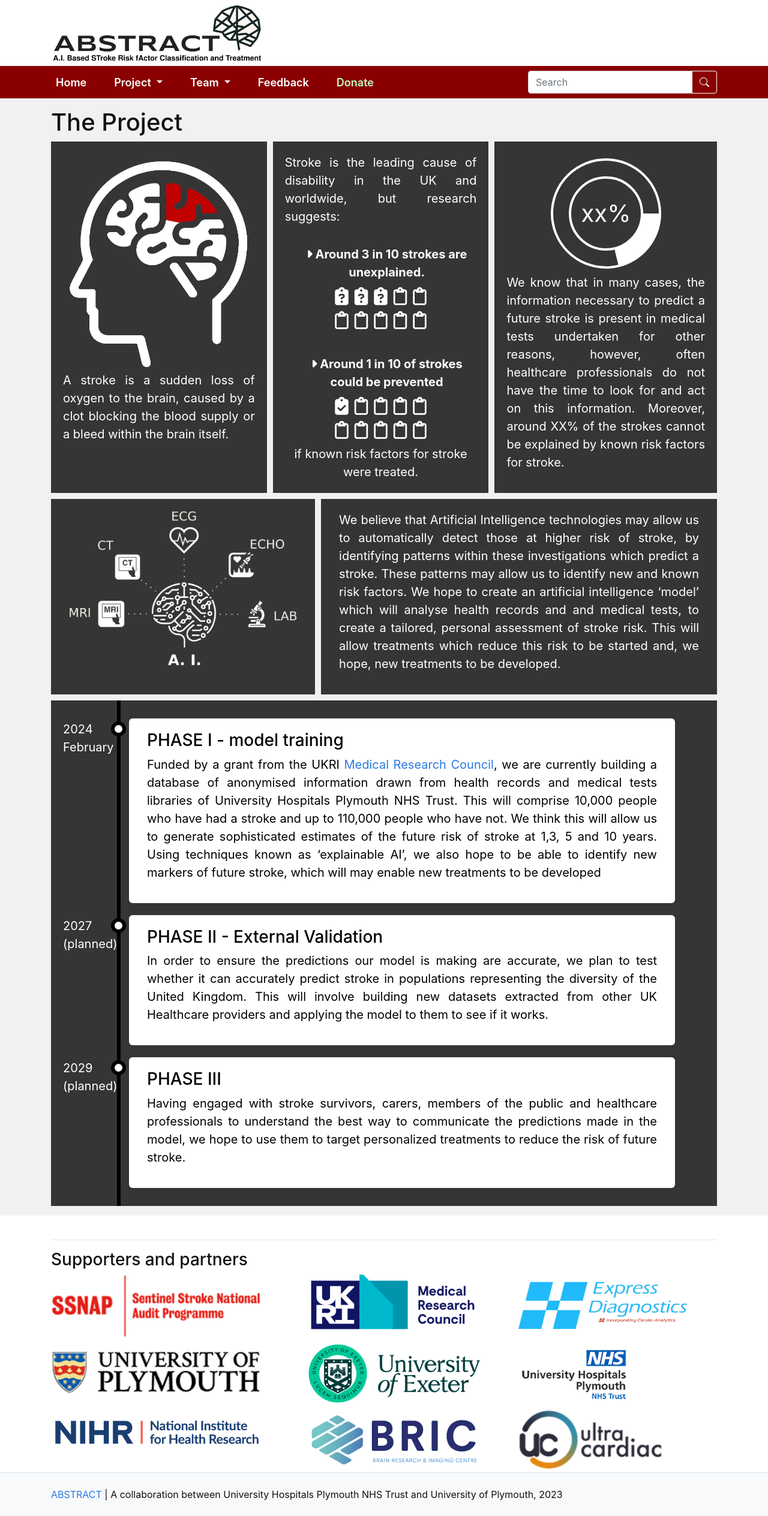
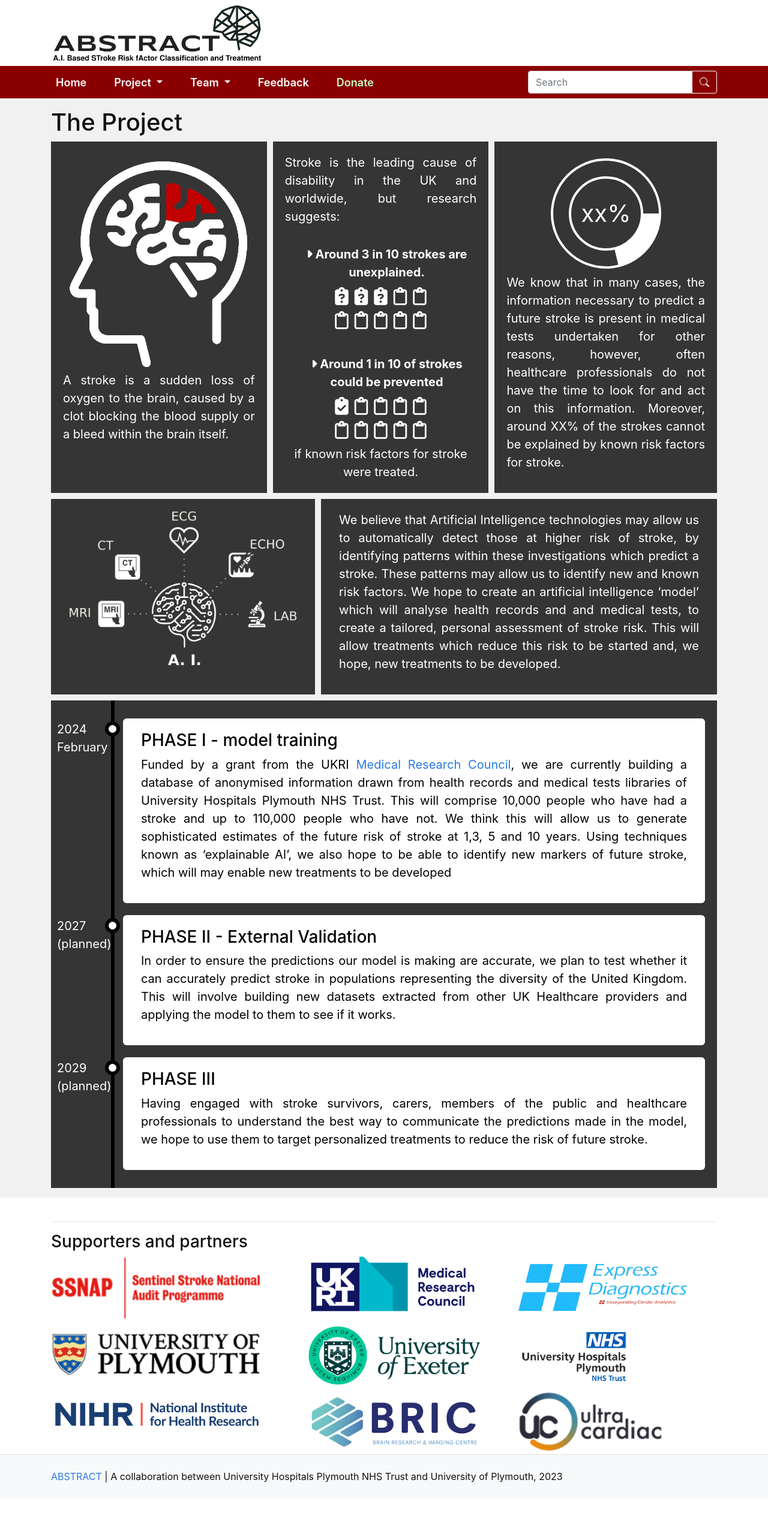
Before and after one commit to plymouth-neuroimaging/abstractstudy.github.io, a Jekyll site: the page built from pages/the_project.md, in a window 1280 px wide. Shown: the whole page at 60% size. Built offline with Jekyll 4.4.1, drawn with Linux system fonts in a browser that asks for light colours; after the commit the page ends 2498 px from its top, so only the background shows below that.

Commit message:
for narrow screen

```diff
--- a/_includes/project.html
+++ b/_includes/project.html
@@ -1,12 +1,12 @@
 <div class="infographic-row">
-    <div class="infographic-section" style="width: 33%;">
+    <div class="infographic-section infogrphic-r11">
         <img src="/assets/img/infographic_project_stroke.png" style="width: 100%; max-width: 100%; height: auto;">
         <p> A stroke is a sudden loss of oxygen to the brain, caused by a clot blocking the blood supply or a bleed
             within the brain itself.</p>
     </div>
 
-    <div class="infographic-section"
-        style="width: 33%; display: flex; flex-direction: column; justify-content: space-between;">
+    <div class="infographic-section infogrphic-r12"
+        style="display: flex; flex-direction: column; justify-content: space-between;">
         <div class="part-1">
             Stroke is the leading cause of disability in the UK and worldwide, but research suggests:
         </div>
@@ -18,9 +18,9 @@
                     unexplained.
                 </strong>
                 <div class="icon-array">
-                    <!--  <i class="fa-solid fa-clipboard-question"></i>
-                    <i class="fa-solid fa-clipboard-question"></i>
-                    <i class="fa-solid fa-clipboard-question"></i>
+                    <!--  <i class="fas fa-user"></i>
+                    <i class="fas fa-user"></i>
+                    <i class="fas fa-user"></i>
                     <i class="far fa-user"></i>
                     <i class="far fa-user"></i>
                     <i class="far fa-user"></i>
@@ -82,8 +82,8 @@
         </div>
     </div>
 
-    <div class="infographic-section"
-        style="width: 34%; display: flex; flex-direction: column; justify-content: space-between; ">
+    <div class="infographic-section infogrphic-r13"
+        style="display: flex; flex-direction: column; justify-content: space-between; ">
         <svg viewBox="0 0 100 100" width="200" height="200" style="align-self: center;">
 
             <circle cx="50" cy="50" r="45" fill="none" stroke="#fff" stroke-width="2" />
@@ -107,14 +107,14 @@
 
 
 <div class="infographic-row">
-    <div class="infographic-section" style="width: 40%;">
+    <div class="infographic-section infogrphic-r21">
         <div class="infographic-sub-row">
             <div class="infographic-sub-section">
                 <img src="/assets/img/project_infographic_ai.png" style="width: 100%; max-width: 100%; height: auto;">
             </div>
         </div>
     </div>
-    <div class="infographic-section" style="width: 60%;">
+    <div class="infographic-section infogrphic-r22">
         <div class="infographic-sub-row">
             <div class="infographic-sub-section">
                 <p>We believe that Artificial Intelligence technologies may allow us to automatically detect
@@ -145,7 +145,7 @@
     <div class="timeline-container">
         <div class="timeline-content">
             <div class="timeline-date">2024 <br> February </div> <!-- Add this line for the date -->
-            <h3>PHASE I - model training</h3>
+            <h3 class="timeline-content-title">PHASE I - model training</h3>
             <p>Funded by a grant from the UKRI <a href="https://www.ukri.org/councils/mrc/">Medical Research
                     Council</a>, we are
                 currently building a database of anonymised information drawn from health records and medical tests
@@ -162,7 +162,7 @@
     <div class="timeline-container">
         <div class="timeline-content">
             <div class="timeline-date">2027 <br> (planned) </div> <!-- Add this line for the date -->
-            <h3>PHASE II - External Validation</h3>
+            <h3 class="timeline-content-title">PHASE II - External Validation</h3>
             <p>In order to ensure the predictions our model is making are accurate, we plan to test whether it can
                 accurately predict stroke in populations representing the diversity of the United Kingdom. This will
                 involve building new datasets extracted from other UK Healthcare providers and applying the model to
@@ -173,7 +173,7 @@
     <div class="timeline-container">
         <div class="timeline-content">
             <div class="timeline-date">2029 <br> (planned) </div> <!-- Add this line for the date -->
-            <h3>PHASE III</h3>
+            <h3 class="timeline-content-title">PHASE III</h3>
             <p>Having engaged with stroke survivors, carers, members of the public and healthcare professionals to
                 understand the best way to communicate the predictions made in the model, we hope to use them to
                 target
--- a/_sass/_custom.scss
+++ b/_sass/_custom.scss
@@ -275,7 +275,7 @@
     background-color: rgb(0, 0, 0);
     top: 0;
     bottom: 0;
-    left: 70px;
+    left: 60px;
     /* Previously 0, now moved 100px to the right */
     margin-left: 40px;
     /* Increase margin-left to move timeline to the right */
@@ -283,12 +283,12 @@
 
 /* Container around content */
 .timeline-container {
-    padding: 10px 40px;
+    padding: 10px 10px;
     position: relative;
     background-color: inherit;
     width: calc(100% - 80px);
     /* Adjust width considering timeline width */
-    margin-left: 70px;
+    margin-left: 90px;
     /* Adjust left margin to position content to the right of the timeline */
 }
 
@@ -298,7 +298,7 @@
     position: absolute;
     width: 25px;
     height: 25px;
-    left: 10px;
+    left: -20px;
     /* Adjust if needed based on new timeline position */
     background-color: #ffffff;
     border: 6px solid #000000;
@@ -404,8 +404,41 @@
 
 }
 
+.infogrphic-r11 {
+    width: 33%
+}
+
+.infogrphic-r12 {
+    width: 33%
+}
+
+.infogrphic-r13 {
+    width: 34%
+}
+
+.infogrphic-r21 {
+    width: 40%
+}
+
+.infogrphic-r22 {
+    width: 60%
+}
+
 @media (max-width: 768px) {
-    .infographic-section {
+    .infographic-row {
         flex-direction: column;
     }
+
+    .infographic-section {
+        width: 100%;
+    }
+
+    .timeline-content-title {
+        font-size: 21px;
+        font-weight: bold;
+        align-items: left;
+
+    }
+
+
 }
```
